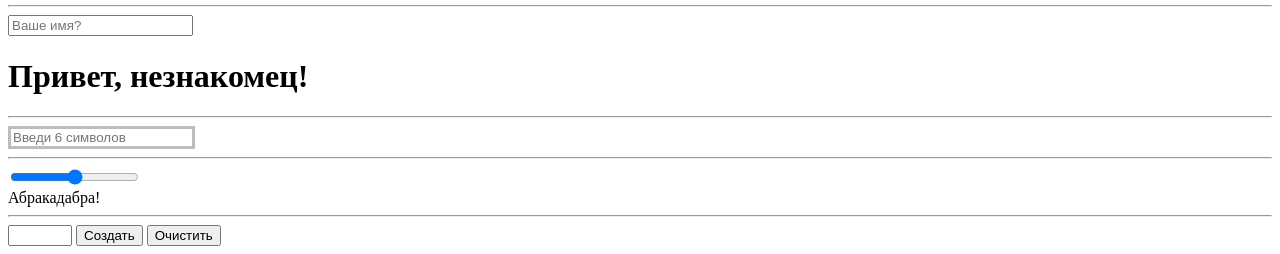
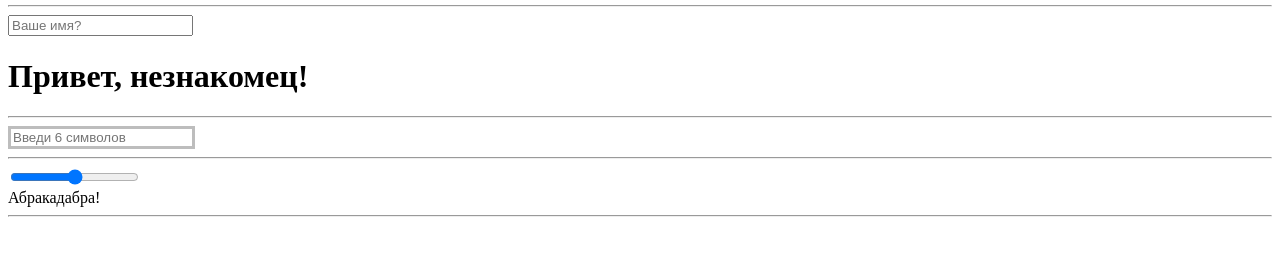
Before and after one commit to VladUsic/goit-js-hw-07, a plain HTML site: page index.html in a window 1280 px wide. Shown: the part 922-1176 px from the top of the page. After the commit the page ends 1147 px from the top, so only its background shows below. Drawn offline with Linux system fonts and the light colour scheme.

Commit message:
second commit

```diff
--- a/index.html
+++ b/index.html
@@ -78,14 +78,6 @@
     <span id="text">Абракадабра!</span>
     <hr />
 
-    <!-- Задание 8 -->
-    <div id="controls">
-        <input type="number" min="0" max="100" step="1" />
-        <button type="button" data-action="render">Создать</button>
-        <button type="button" data-action="destroy">Очистить</button>
-    </div>
-
-    <div id="boxes"></div>
 
     <script src="js/task1.js"></script>
     <script src="js/task2.js"></script>
@@ -94,7 +86,7 @@
     <script src="js/task5.js"></script>
     <script src="js/task6.js"></script>
     <script src="js/task7.js"></script>
-    <script src="js/task8.js"></script>
+
 </body>
 
 </html>
```
